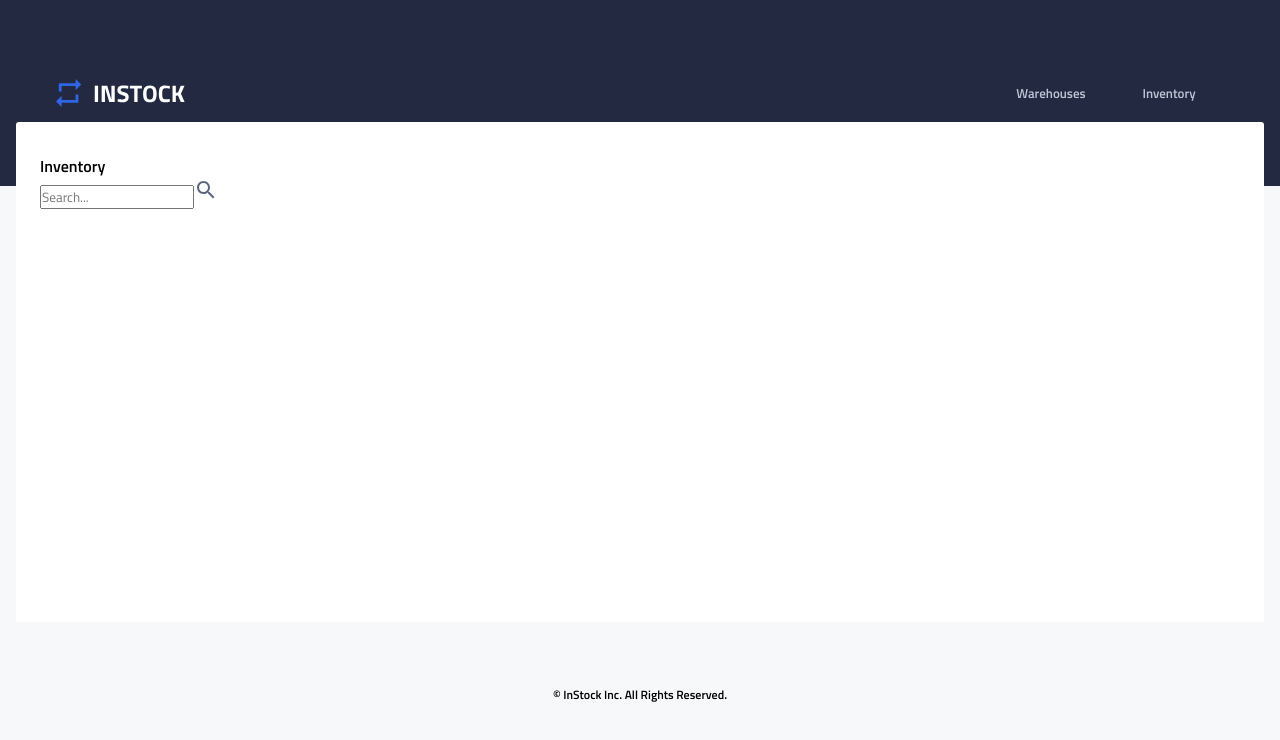
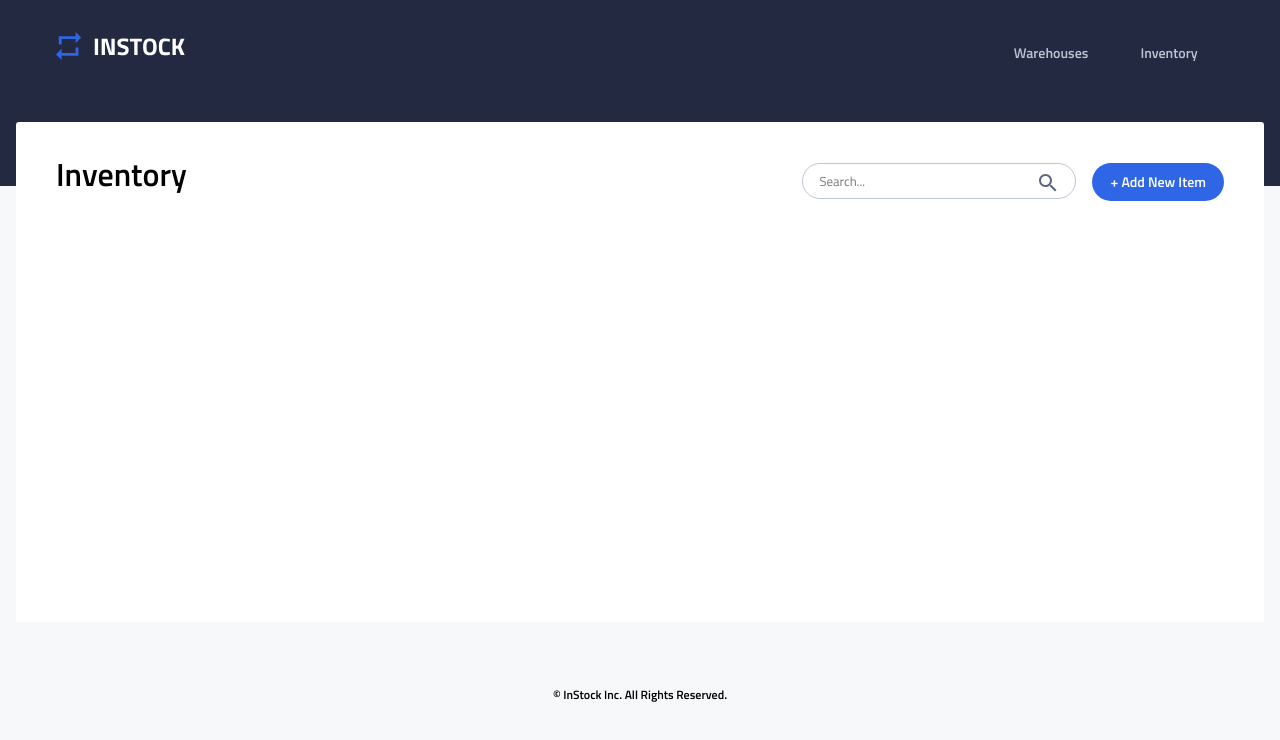
Before and after one commit to aymeeflores/vaka-instock, a React (Create React App) app in the folder client/: page /inventory in a window 1280 px wide. Shown: the top 740 px of the page. Built offline with nearby package versions, Linux system fonts and the light colour scheme.

Commit message:
create responsive styles for list container

```diff
--- a/client/src/components/Header/header.scss
+++ b/client/src/components/Header/header.scss
@@ -18,7 +18,7 @@
   @include desktop {
     width: 100%;
     height: 186px;
-    padding: 24px 56px;
+    padding: 32px 56px;
     display: flex;
     justify-content: center;
   }
@@ -40,7 +40,7 @@
       max-width: $desktop-width;
       flex-direction: row;
       justify-content: space-between;
-      align-items: center;
+      align-items: flex-start;
     }
   }
 
@@ -111,5 +111,12 @@
     @include mobile-labels;
     line-height: unset;
     margin: 0;
+
+    @include tablet {
+      @include desk-labels;
+    }
+    @include desktop {
+      @include desk-labels;
+    }
   }
 }
--- a/client/src/components/InventoryList/InventoryList.js
+++ b/client/src/components/InventoryList/InventoryList.js
@@ -1,6 +1,7 @@
 import React from "react";
 import searchIcon from "../../assets/Icons/search-24px.svg";
 import "../InventoryList/inventoryList.scss";
+import { Link } from "react-router-dom";
 
 const InventoryList = () => {
   return (
@@ -9,14 +10,24 @@ const InventoryList = () => {
         <h1 className="inventory__page-title">Inventory</h1>
         <article className="inventory__search-btn-container">
           <article className="inventory__search-wrapper">
+            <img
+              className="inventory__search-icon"
+              src={searchIcon}
+              alt="magnifying glass icon"
+            />
             <input
+              className="inventory__search"
               type="text"
               name="search"
-              id="seatch"
+              id="search"
               placeholder="Search..."
             />
-            <img src={searchIcon} alt="magnifying glass icon" />
           </article>
+          <Link className="inventory__btn-link" to="">
+            <article className="inventory__btn">
+              <p className="inventory__btn-text">+ Add New Item</p>
+            </article>
+          </Link>
         </article>
       </article>
     </article>
--- a/client/src/components/InventoryList/inventoryList.scss
+++ b/client/src/components/InventoryList/inventoryList.scss
@@ -13,5 +13,96 @@
     position: relative;
     top: -64px;
     padding: 32px 24px;
+
+    @include tablet {
+      top: -94px;
+      width: calc(100% - 64px);
+      padding: 32px;
+    }
+
+    @include desktop {
+      max-width: $desktop-width;
+      padding: 32px 40px;
+    }
+  }
+
+  &__top {
+    @include tablet {
+      display: flex;
+      justify-content: space-between;
+      align-items: center;
+    }
+    @include desktop {
+      display: flex;
+      justify-content: space-between;
+      align-items: center;
+    }
+  }
+
+  &__page-title {
+    @include mobile-header;
+    margin-bottom: 16px;
+
+    @include tablet {
+      @include desk-header;
+    }
+    @include desktop {
+      @include desk-header;
+    }
+  }
+
+  &__search-btn-container {
+    @include tablet {
+      display: flex;
+    }
+    @include desktop {
+      display: flex;
+    }
+  }
+
+  &__search-wrapper {
+    width: 100%;
+    position: relative;
+    margin-bottom: 16px;
+
+    @include tablet {
+      width: 185px;
+      margin-bottom: unset;
+      margin-right: 16px;
+    }
+    @include desktop {
+      width: 274px;
+      margin-bottom: unset;
+      margin-right: 16px;
+    }
+  }
+
+  &__search {
+    @include body-medium;
+    width: 100%;
+    height: 36px;
+    padding: 8px 16px;
+    border-radius: 20px;
+    border: 1px solid $cloud;
+  }
+  &__search-icon {
+    position: absolute;
+    top: 8px;
+    right: 16px;
+  }
+  &__btn-link {
+    @include btn-link;
+  }
+  &__btn {
+    @include btn;
+    background-color: $instock-indigo;
+
+    &:hover {
+      background-color: $graphite;
+    }
+  }
+  &__btn-text {
+    @include btn-text;
+    color: #fff;
   }
 }
--- a/client/src/pages/Inventory/inventory.scss
+++ b/client/src/pages/Inventory/inventory.scss
@@ -1,8 +1,3 @@
-@import "../../partials/breakpoints";
-@import "../../partials/reset";
-@import "../../partials/typography";
-@import "../../partials/variables";
-
 .inventory {
   position: relative;
 }
--- a/client/src/partials/_typography.scss
+++ b/client/src/partials/_typography.scss
@@ -96,3 +96,37 @@
   font-size: 12px;
   line-height: 18px;
 }
+
+// btns
+@mixin btn-link {
+  text-decoration: none;
+  width: 100%;
+
+  @include tablet {
+    width: auto;
+  }
+  @include desktop {
+    width: auto;
+  }
+}
+
+@mixin btn {
+  display: flex;
+  align-items: center;
+  justify-content: center;
+  padding: 8px 18px;
+  border-radius: 20px;
+}
+
+@mixin btn-text {
+  @include mobile-labels;
+  line-height: unset;
+  margin: 0;
+
+  @include tablet {
+    @include desk-labels;
+  }
+  @include desktop {
+    @include desk-labels;
+  }
+}
```
